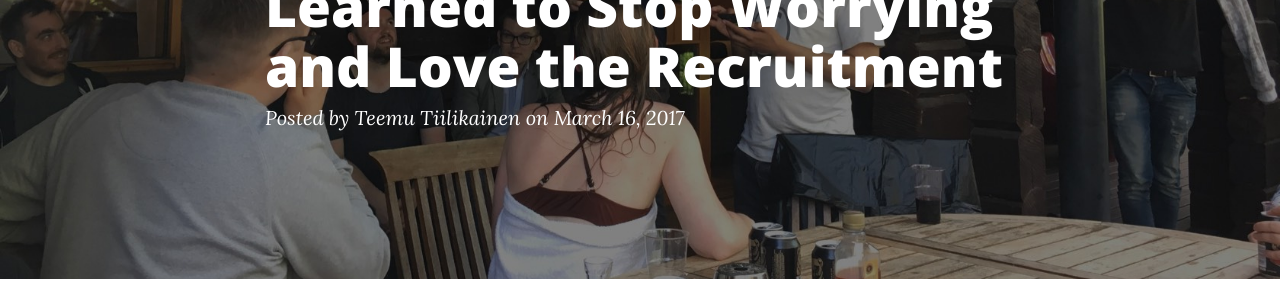
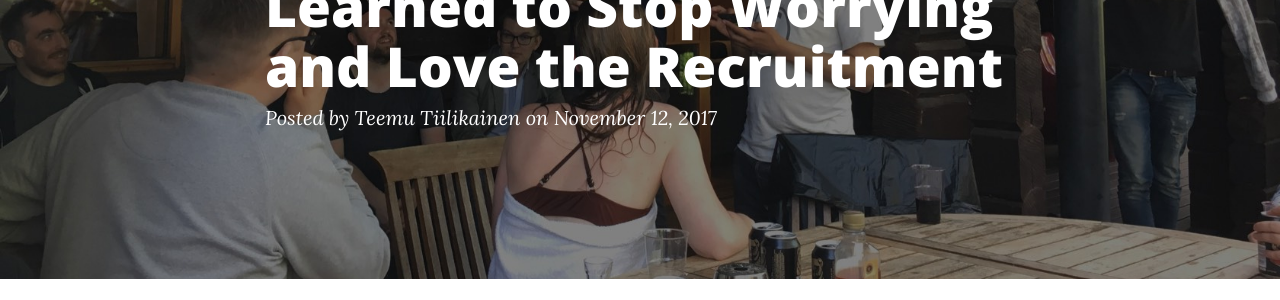
Before and after one commit to varmais/varmais.github.io, a Jekyll site: the page built from _posts/2017-11-12-vuosi-talentedia.markdown, in a window 1280 px wide and 900 px high. Shown: the part 255-555 px from the top of the window. Built offline with Jekyll 4.4.1, drawn with Linux system fonts in a browser that asks for light colours; nearby versions of some CDN libraries.

Commit message:
Fix date

```diff
--- a/_posts/2017-11-12-vuosi-talentedia.markdown
+++ b/_posts/2017-11-12-vuosi-talentedia.markdown
@@ -2,7 +2,7 @@
 layout: post
 author: 'Teemu Tiilikainen'
 title: Vuosi Talentedia – How I Learned to Stop Worrying and Love the Recruitment
-date: 2017-03-16 10:16:16.000000000 +03:00
+date: 2017-11-12 14:16:16.000000000 +02:00
 header-img: img/join-our-ranks.jpg
 ---
 
```
